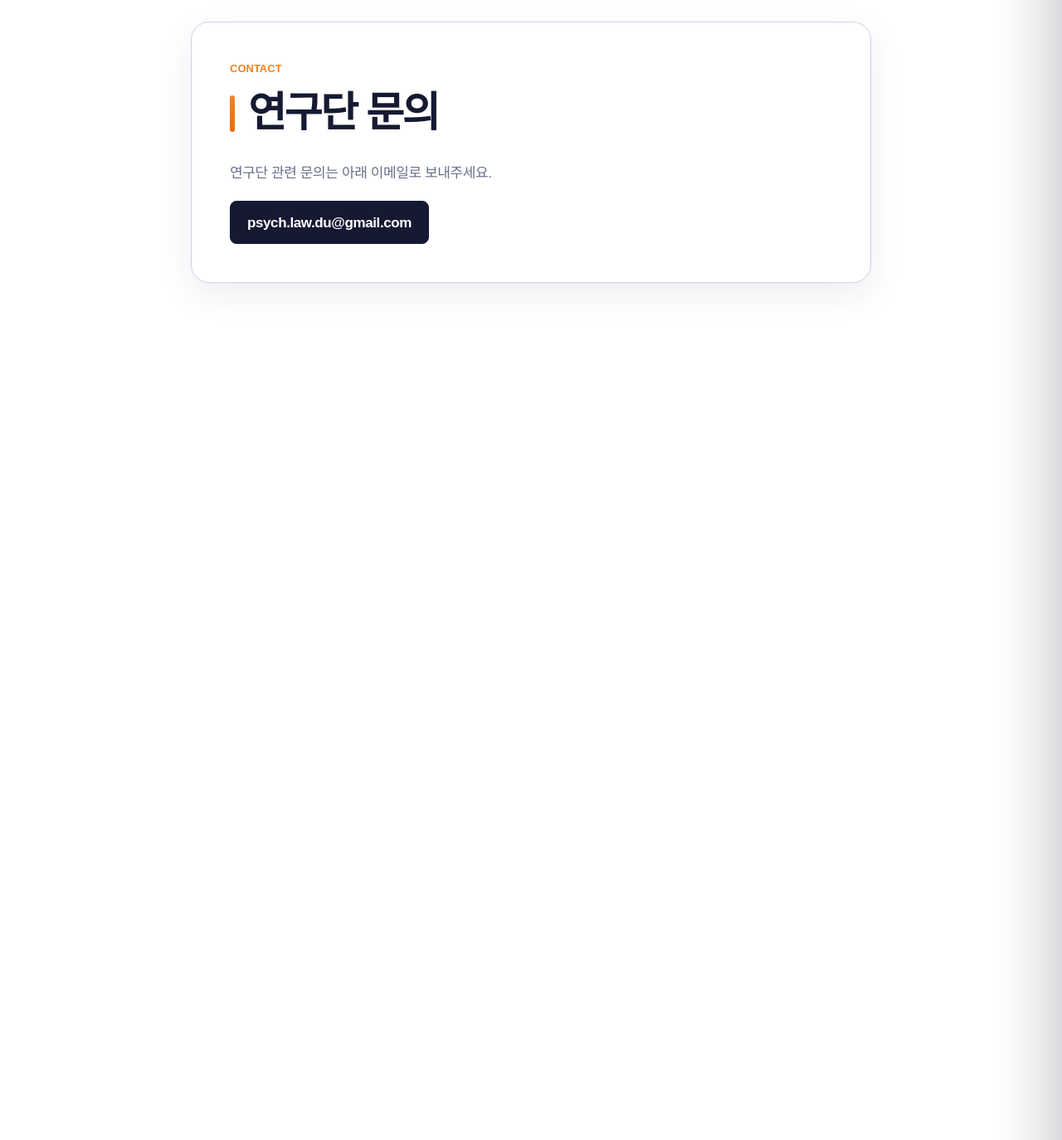
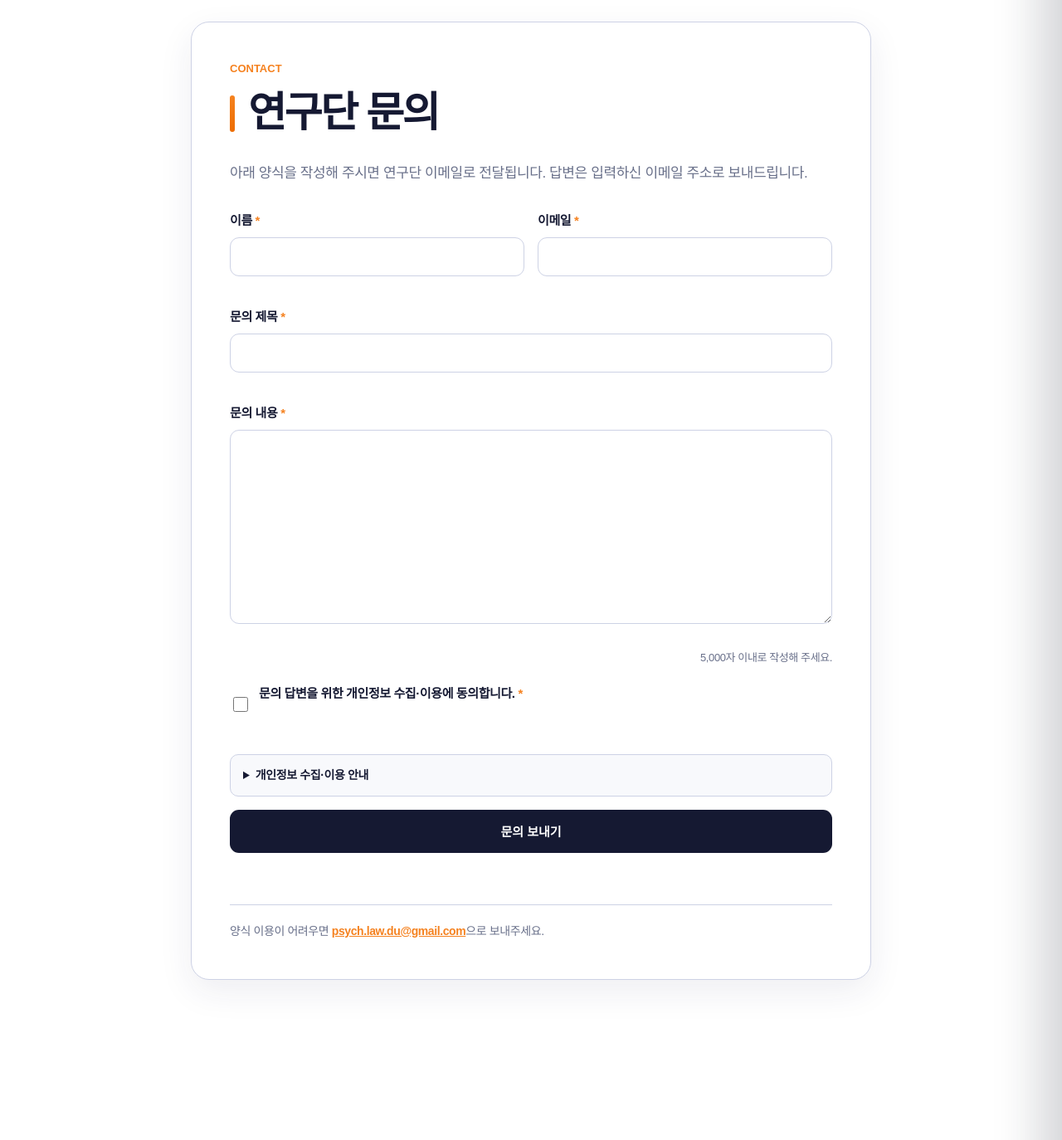
Before and after one commit to ssk2026/ssk-site, a Django app: template templates/contact.html in a window 1280 px wide. Shown: the part 552-1926 px from the top of the page at 83% size. Run offline with Django 4.2, Linux system fonts and the light colour scheme; the template is opened without the code that fills it, so the values that code supplies are empty.

Commit message:
Add email contact form

```diff
--- a/core/static/css/theme-v2.css
+++ b/core/static/css/theme-v2.css
@@ -851,6 +851,26 @@ body:not(.home-page) .sub-nav-menu > li > a:focus-visible {
 .contact-card .contact-copy { margin: 22px 0 18px; color: var(--v2-muted); font-size: 17px; line-height: 1.7; }
 .contact-card .contact-email { display: inline-flex; align-items: center; min-height: 52px; padding: 0 20px; border: 1px solid var(--v2-ink); border-radius: 8px; background: var(--v2-ink); color: #fff; font-size: 17px; font-weight: 800; text-decoration: none; }
 .contact-card .contact-email:hover { border-color: var(--v2-purple); background: var(--v2-purple); }
+.inquiry-form { margin-top: 30px; }
+.contact-field-row { display: grid; grid-template-columns: repeat(2, minmax(0, 1fr)); gap: 16px; }
+.contact-field { display: grid; gap: 8px; }
+.contact-field label, .contact-consent label { color: var(--v2-ink); font-size: 15px; font-weight: 800; }
+.contact-field label span, .contact-consent label span { color: var(--main-orange); }
+.contact-field textarea { min-height: 190px; resize: vertical; line-height: 1.7; }
+.contact-field-hint { margin: -2px 0 2px; color: var(--v2-muted); font-size: 13px; text-align: right; }
+.contact-honeypot { position: absolute !important; width: 1px; height: 1px; overflow: hidden; clip: rect(0 0 0 0); clip-path: inset(50%); white-space: nowrap; }
+.contact-consent { display: flex; align-items: flex-start; gap: 10px; margin-top: 6px; }
+.contact-consent input { width: 18px; height: 18px; margin-top: 2px; accent-color: var(--main-orange); flex: 0 0 auto; }
+.contact-consent label { line-height: 1.55; }
+.contact-privacy-details { border: 1px solid var(--v2-line); border-radius: 10px; background: #f8f9fc; }
+.contact-privacy-details summary { padding: 13px 15px; color: var(--v2-ink); font-size: 14px; font-weight: 800; cursor: pointer; }
+.contact-privacy-details p { margin: 0; padding: 0 15px 15px; color: var(--v2-muted); font-size: 13px; line-height: 1.7; }
+.contact-submit[disabled] { cursor: wait; opacity: .68; transform: none; }
+.contact-status { min-height: 24px; margin: 2px 0 0; font-size: 14px; font-weight: 750; line-height: 1.6; }
+.contact-status.is-success { color: #16724a; }
+.contact-status.is-error { color: #b42318; }
+.contact-direct-email { margin: 24px 0 0; padding-top: 20px; border-top: 1px solid var(--v2-line); color: var(--v2-muted); font-size: 14px; line-height: 1.7; }
+.contact-direct-email a { color: var(--v2-purple); font-weight: 800; }
 .empty-state { margin: 44px 0; padding: 28px 20px; border-top: 1px solid var(--v2-line); border-bottom: 1px solid var(--v2-line); color: var(--v2-muted); text-align: center; }
 .attachment-list { border-color: var(--v2-line); border-radius: 14px; background: var(--v2-surface); }
 .attachment-list a { color: var(--v2-purple); }
@@ -1132,6 +1152,7 @@ input, textarea, select, button { font-family: inherit; }
     .briefing-search form, .notice-search { flex-direction: column; }
     .notice-table th:nth-child(1), .notice-table td:nth-child(1), .notice-table th:nth-child(3), .notice-table td:nth-child(3) { display: none; }
     .contact-form { padding: 28px 20px; }
+    .contact-field-row { grid-template-columns: 1fr; gap: 12px; }
     .profile-card { grid-template-columns: 1fr !important; }
     .profile-left { min-height: 220px !important; }
 }
--- /dev/null
+++ b/core/static/js/contact-form.js
@@ -0,0 +1,48 @@
+(() => {
+    const form = document.querySelector('[data-contact-form]');
+    if (!form) return;
+
+    const status = form.querySelector('[data-contact-status]');
+    const submitButton = form.querySelector('button[type="submit"]');
+    const startedAt = form.elements.namedItem('startedAt');
+    startedAt.value = String(Date.now());
+
+    const setStatus = (message, type = '') => {
+        status.textContent = message;
+        status.classList.remove('is-success', 'is-error');
+        if (type) status.classList.add(`is-${type}`);
+    };
+
+    form.addEventListener('submit', async (event) => {
+        event.preventDefault();
+        if (!form.reportValidity()) return;
+
+        submitButton.disabled = true;
+        submitButton.textContent = '전송 중...';
+        setStatus('문의 내용을 전송하고 있습니다.');
+
+        try {
+            const formData = new FormData(form);
+            const payload = Object.fromEntries(formData.entries());
+            const response = await fetch(form.action, {
+                method: 'POST',
+                headers: { 'Content-Type': 'application/json' },
+                body: JSON.stringify(payload),
+            });
+            const result = await response.json().catch(() => ({}));
+
+            if (!response.ok) {
+                throw new Error(result.message || '문의 전송에 실패했습니다. 잠시 후 다시 시도해 주세요.');
+            }
+
+            form.reset();
+            startedAt.value = String(Date.now());
+            setStatus('문의가 정상적으로 접수되었습니다. 확인 후 입력하신 이메일로 답변드리겠습니다.', 'success');
+        } catch (error) {
+            setStatus(error.message || '문의 전송에 실패했습니다. 잠시 후 다시 시도해 주세요.', 'error');
+        } finally {
+            submitButton.disabled = false;
+            submitButton.textContent = '문의 보내기';
+        }
+    });
+})();
--- a/templates/contact.html
+++ b/templates/contact.html
@@ -1,4 +1,5 @@
 {% extends "base.html" %}
+{% load static %}
 
 {% block content %}
 <section class="sub-hero sub-hero--info">
@@ -24,11 +25,64 @@
         <div class="contact-form contact-card">
             <p class="contact-eyebrow">CONTACT</p>
             <h2>연구단 문의</h2>
-            <p class="contact-copy">연구단 관련 문의는 아래 이메일로 보내주세요.</p>
-            <a class="contact-email" href="mailto:psych.law.du@gmail.com">
-                psych.law.du@gmail.com
-            </a>
+            <p class="contact-copy">
+                아래 양식을 작성해 주시면 연구단 이메일로 전달됩니다.
+                답변은 입력하신 이메일 주소로 보내드립니다.
+            </p>
+
+            <form class="inquiry-form" data-contact-form action="/api/contact" method="post">
+                <div class="contact-field-row">
+                    <div class="contact-field">
+                        <label for="contact-name">이름 <span aria-hidden="true">*</span></label>
+                        <input id="contact-name" name="name" type="text" maxlength="60" autocomplete="name" required>
+                    </div>
+                    <div class="contact-field">
+                        <label for="contact-email">이메일 <span aria-hidden="true">*</span></label>
+                        <input id="contact-email" name="email" type="email" maxlength="254" autocomplete="email" required>
+                    </div>
+                </div>
+
+                <div class="contact-field">
+                    <label for="contact-subject">문의 제목 <span aria-hidden="true">*</span></label>
+                    <input id="contact-subject" name="subject" type="text" maxlength="120" required>
+                </div>
+
+                <div class="contact-field">
+                    <label for="contact-message">문의 내용 <span aria-hidden="true">*</span></label>
+                    <textarea id="contact-message" name="message" rows="8" maxlength="5000" required></textarea>
+                    <p class="contact-field-hint">5,000자 이내로 작성해 주세요.</p>
+                </div>
+
+                <div class="contact-honeypot" aria-hidden="true">
+                    <label for="contact-website">웹사이트</label>
+                    <input id="contact-website" name="website" type="text" tabindex="-1" autocomplete="off">
+                </div>
+                <input name="startedAt" type="hidden" value="">
+
+                <div class="contact-consent">
+                    <input id="contact-consent" name="consent" type="checkbox" value="yes" required>
+                    <label for="contact-consent">
+                        문의 답변을 위한 개인정보 수집·이용에 동의합니다. <span aria-hidden="true">*</span>
+                    </label>
+                </div>
+                <details class="contact-privacy-details">
+                    <summary>개인정보 수집·이용 안내</summary>
+                    <p>
+                        수집 항목: 이름, 이메일, 문의 내용 · 이용 목적: 문의 확인 및 답변 ·
+                        보유 기간: 답변 완료 후 1년. 동의를 거부할 수 있으나 문의 접수가 제한될 수 있습니다.
+                    </p>
+                </details>
+
+                <button class="contact-submit" type="submit">문의 보내기</button>
+                <p class="contact-status" data-contact-status role="status" aria-live="polite"></p>
+            </form>
+
+            <p class="contact-direct-email">
+                양식 이용이 어려우면
+                <a href="mailto:psych.law.du@gmail.com">psych.law.du@gmail.com</a>으로 보내주세요.
+            </p>
         </div>
     </div>
 </section>
+<script src="{% static 'js/contact-form.js' %}" defer></script>
 {% endblock %}
```
Also changed, not shown: CONTACT_EMAIL_SETUP.md (added, +27 -0 lines), core/tests.py (+5 -2 lines), worker.js (added, +125 -0 lines), 1 other file.
